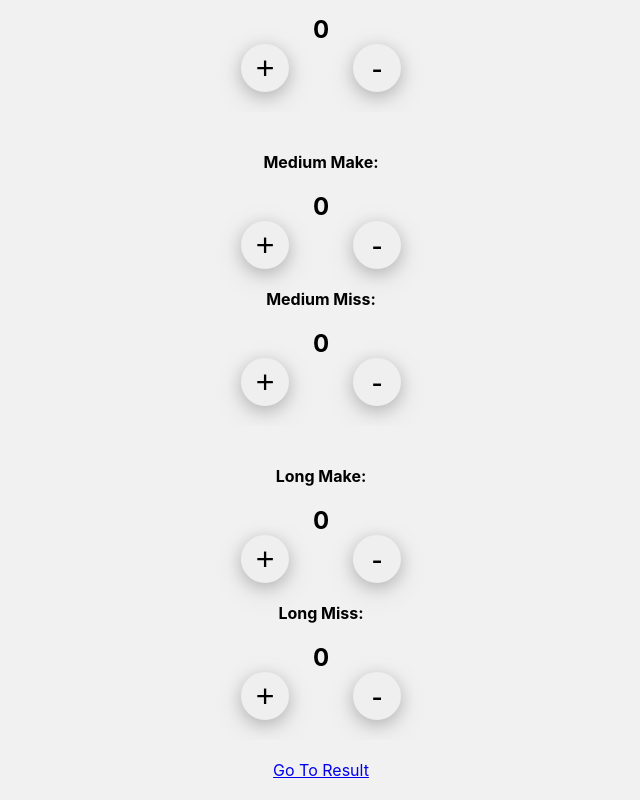
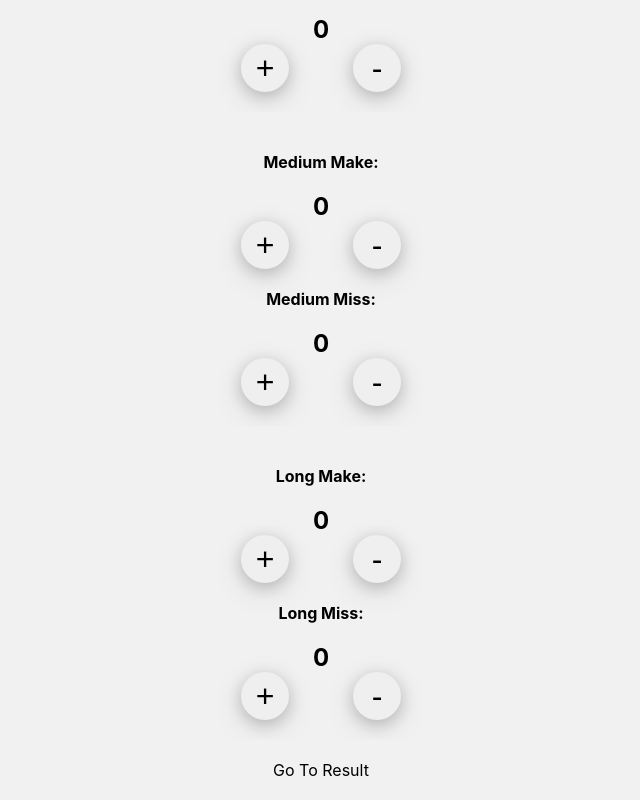
Before and after one commit to robwatsongtr/shot-tracker, a React (Create React App) app: page / in a window 1280 px wide. Shown: the part 202-1002 px from the top of the page, without its empty margins (319-959 px from the left). Built offline with nearby package versions, Linux system fonts and the light colour scheme.

Commit message:
removed react router:

```diff
--- a/src/App.tsx
+++ b/src/App.tsx
@@ -1,25 +1,10 @@
 import React from 'react';
-import { Routes, Route } from "react-router-dom"
 import MainPage from "./components/MainPage"
-import ResultPage from './components/ResultPage';
-
 
 
 const App = () => {
   return (
-    <Routes>
-      <Route path="/" element={<MainPage />} />
-      <Route
-        path="/result"
-        element= {
-          <ResultPage
-            shortState={{}}
-            mediumState={{}}
-            longState={{}}
-          />
-        }
-      />
-    </Routes>
+   <MainPage />
   );
 }
 
--- a/src/components/MainPage.tsx
+++ b/src/components/MainPage.tsx
@@ -1,7 +1,6 @@
 import React, { useState } from 'react';
 import { Counter } from './Counter';
-import { Link } from 'react-router-dom';
-
+import Result from './Result'
 
 interface ICounterStateShort {
   shortMake: number
@@ -17,8 +16,6 @@ interface ICounterStateLong {
   longMake: number
   longMiss: number
 }
-
-
 
 const MainPage = () => {
 
@@ -48,7 +45,6 @@ const MainPage = () => {
   const updateLongState = (newState: ICounterStateLong) => {
     setLongState(newState)
   }
-
 
 
   return (
@@ -90,20 +86,9 @@ const MainPage = () => {
         />
       </div>
       <div className="grid-area submit">
-        <Link
-          to={
-            {
-              pathname: '/result',
-              state: {
-                shortState: shortState,
-                mediumState: mediumState,
-                longState: longState
-              }
-            } as any
-          }
-        >
+
           Go To Result
-        </Link>
+
       </div>
     </div>
   );
--- a/src/components/ResultPage.tsx
+++ b/src/components/Result.tsx
@@ -6,15 +6,15 @@ interface ResultProps {
   longState: object
 }
 
-const ResultPage: React.FC<ResultProps> = ({ shortState, mediumState, longState }) => {
+const Result: React.FC<ResultProps> = ({ shortState, mediumState, longState }) => {
   console.log(shortState);
   console.log(mediumState);
   console.log(longState);
   return (
     <>
-      This is the Result Page
+      This is the Result
     </>
   )
 }
 
-export default ResultPage
+export default Result
```
